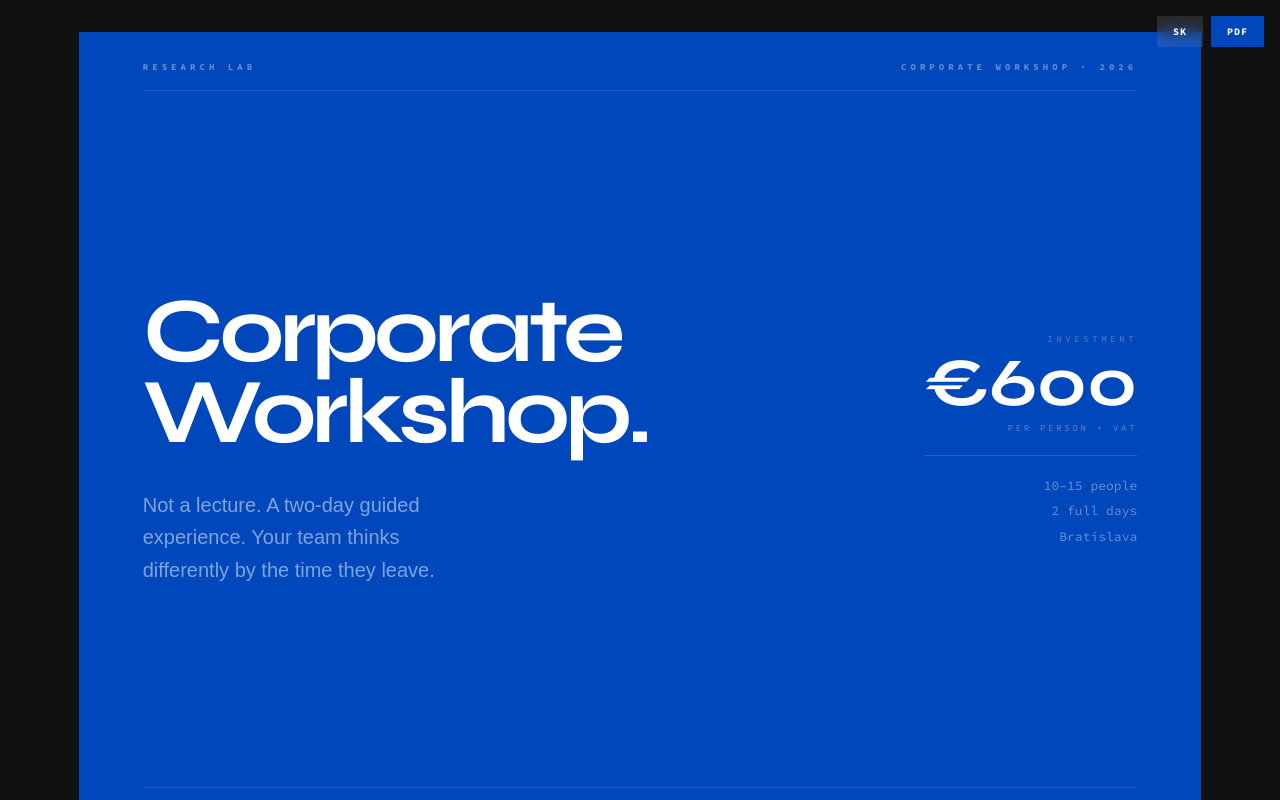
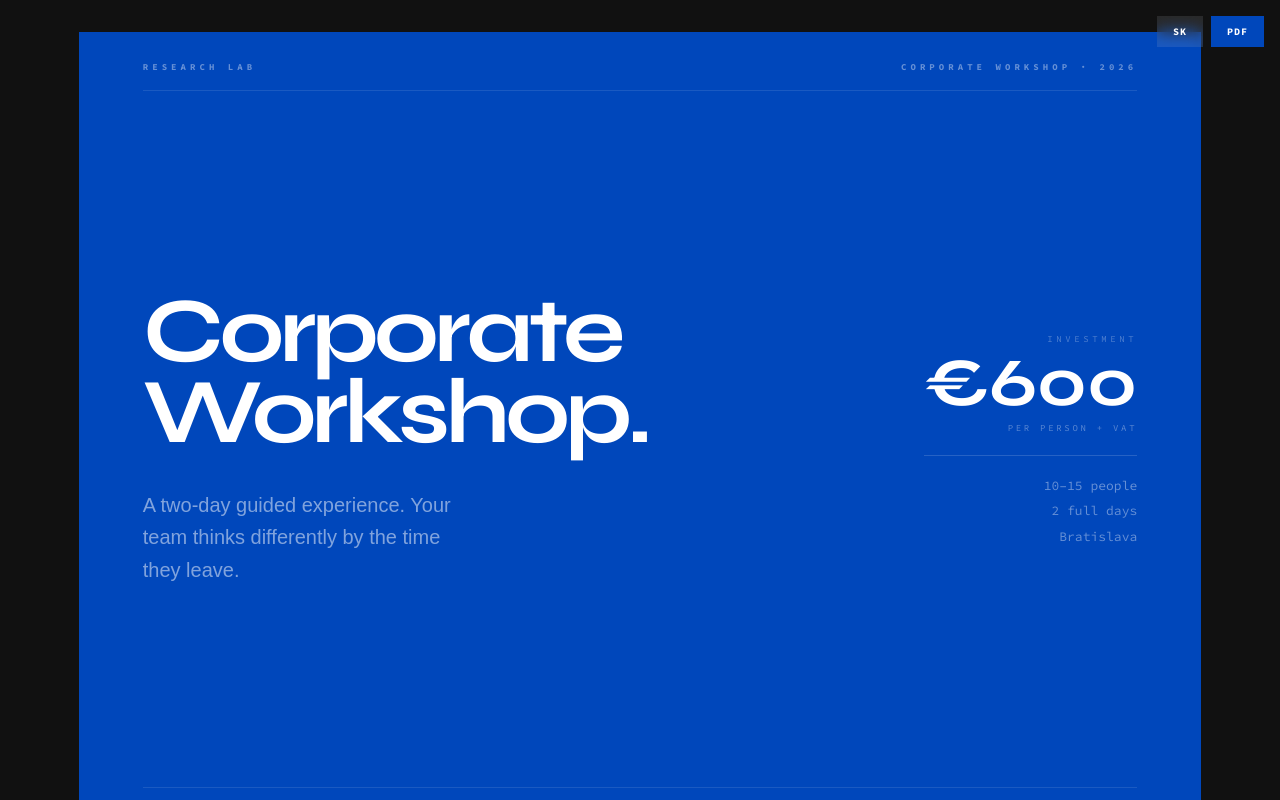
Before and after one commit to princeofwellness/researchlab, a Next.js app: page /corporate/offer-v2 in a window 1280 px wide. Shown: the top 800 px of the page. Built offline with nearby package versions, Linux system fonts and the light colour scheme; a web font is replaced by a local one.

Commit message:
offer-v2: remove 'Not a lecture' from slide 01 subtitle

```diff
--- a/src/app/corporate/offer-v2/page.tsx
+++ b/src/app/corporate/offer-v2/page.tsx
@@ -104,8 +104,8 @@ export default function CorporateOfferV2() {
                             </h1>
                             <p className="mt-6 md:mt-9 text-[16px] md:text-[20px] text-white/50 max-w-[320px] leading-relaxed">
                                 {en
-                                    ? "Not a lecture. A two-day guided experience. Your team thinks differently by the time they leave."
-                                    : "Nie prednáška. Dvojdňová riadená skúsenosť. Váš tím myslí inak, keď odchádza."}
+                                    ? "A two-day guided experience. Your team thinks differently by the time they leave."
+                                    : "Dvojdňová riadená skúsenosť. Váš tím myslí inak, keď odchádza."}
                             </p>
                         </div>
 
```
